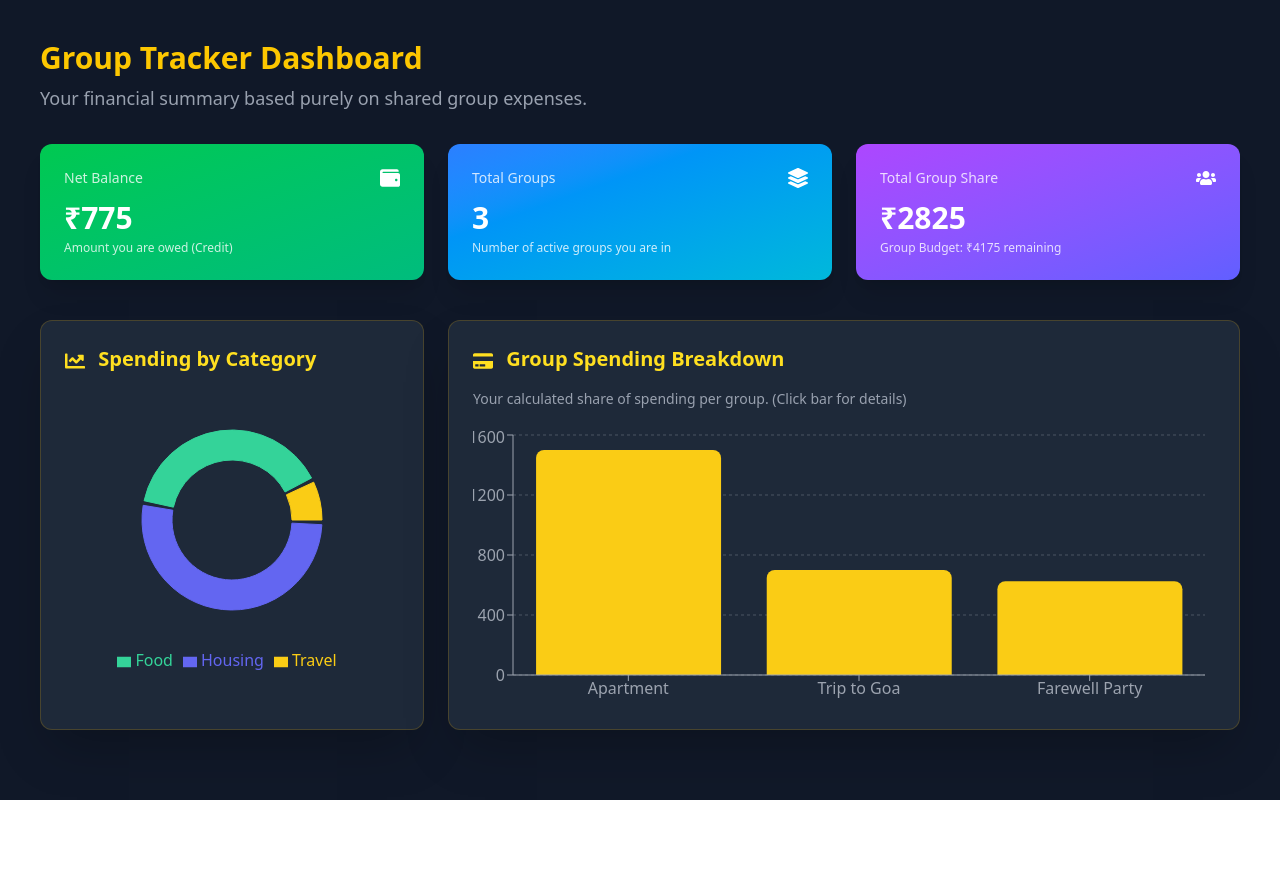
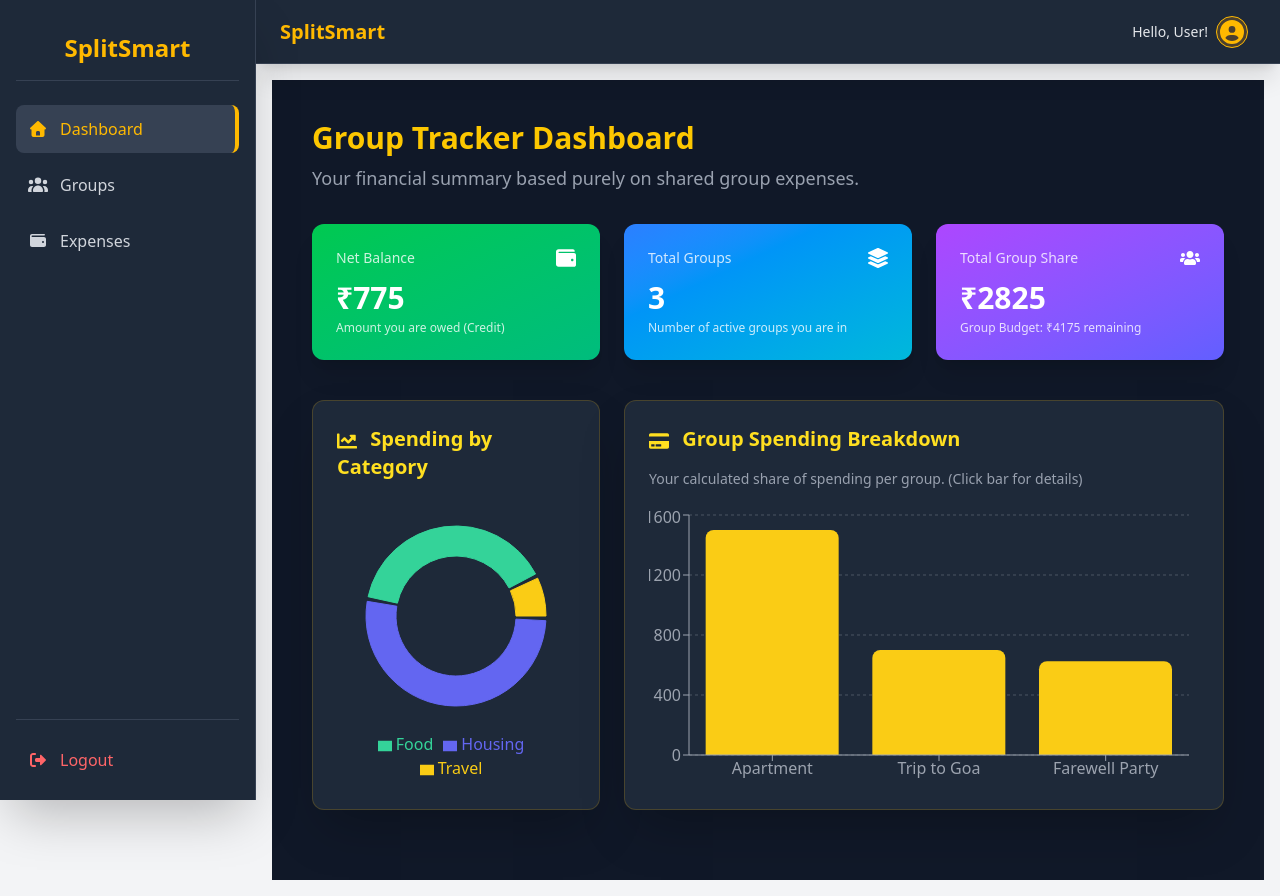
Before and after one commit to azafathima02/Expense_splitter, a React (Vite) app: page /dashboard in a window 1280 px wide. Before the commit the page ends 800 px from the top, so only its background shows below. Built offline with nearby package versions, Linux system fonts and the light colour scheme.

Commit message:
updated app paths

```diff
--- a/src/App.jsx
+++ b/src/App.jsx
@@ -1,18 +1,58 @@
-import React from "react";
+import React, { useState } from "react";
 import { Routes, Route } from "react-router-dom";
 import Login from "./pages/login";
 import Register from "./pages/register";
 import Dashboard from "./pages/dashboard";
 import Expenses from "./pages/Expenses";
+import Sidebar from "./components/Sidebar";
+import Navbar from "./components/Navbar";
 
 function App() {
+  const [isSidebarOpen, setIsSidebarOpen] = useState(false);
+
+  const toggleSidebar = () => {
+    setIsSidebarOpen(!isSidebarOpen);
+  };
   return (
     <Routes>
       <Route path="/" element={<Login />} />
       <Route path="/login" element={<Login />} />
       <Route path="/register" element={<Register />} />
-      <Route path="/dashboard" element={<Dashboard />} />
-      <Route path="/expenses" element={<Expenses />} /> {/* new route */}
+      <Route
+        path="/dashboard"
+        element={
+          <div className="flex min-h-screen bg-gray-100">
+            <Sidebar
+              isSidebarOpen={isSidebarOpen}
+              toggleSidebar={toggleSidebar}
+            />
+            <div className="flex-1">
+              <Navbar toggleSidebar={toggleSidebar} />
+              <div className="p-4">
+                <Dashboard />
+              </div>
+            </div>
+          </div>
+        }
+      />
+      <Route
+        path="/expenses"
+        element={
+          <div className="flex min-h-screen bg-gray-100">
+            <Sidebar
+              isSidebarOpen={isSidebarOpen}
+              toggleSidebar={toggleSidebar}
+            />
+            <div className="flex-1">
+              <Navbar toggleSidebar={toggleSidebar} />
+              <div className="p-4">
+                <Expenses />
+              </div>
+            </div>
+          </div>
+        }
+      />
+      {/* new route */}
     </Routes>
   );
 }
--- a/src/components/Sidebar.jsx
+++ b/src/components/Sidebar.jsx
@@ -9,7 +9,7 @@
 } from "@fortawesome/free-solid-svg-icons";
 
 const navItems = [
-  { name: "Dashboard", path: "/", icon: faHouse },
+  { name: "Dashboard", path: "/dashboard", icon: faHouse },
   { name: "Groups", path: "/groups", icon: faUsers },
   { name: "Expenses", path: "/expenses", icon: faWallet },
 ];
```
